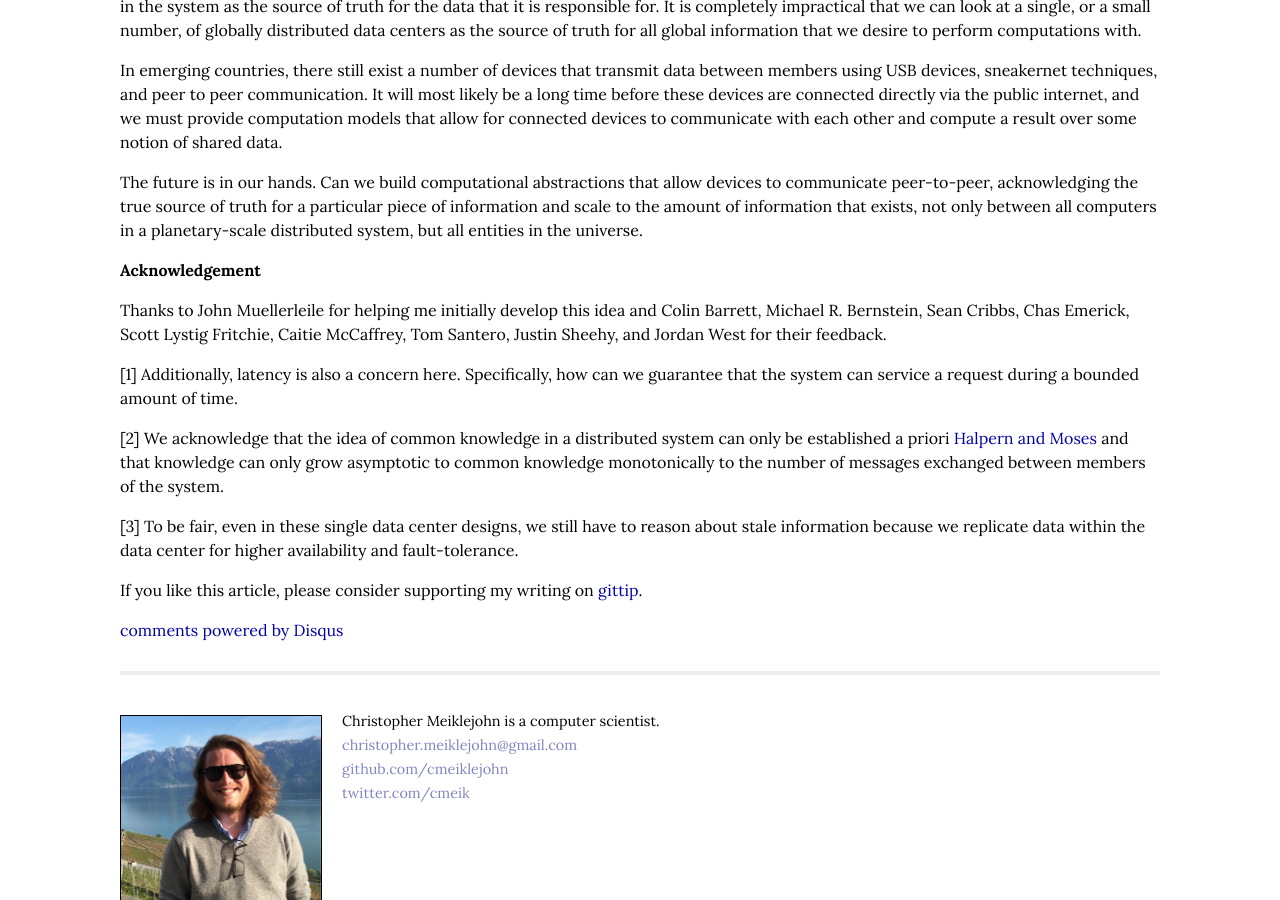
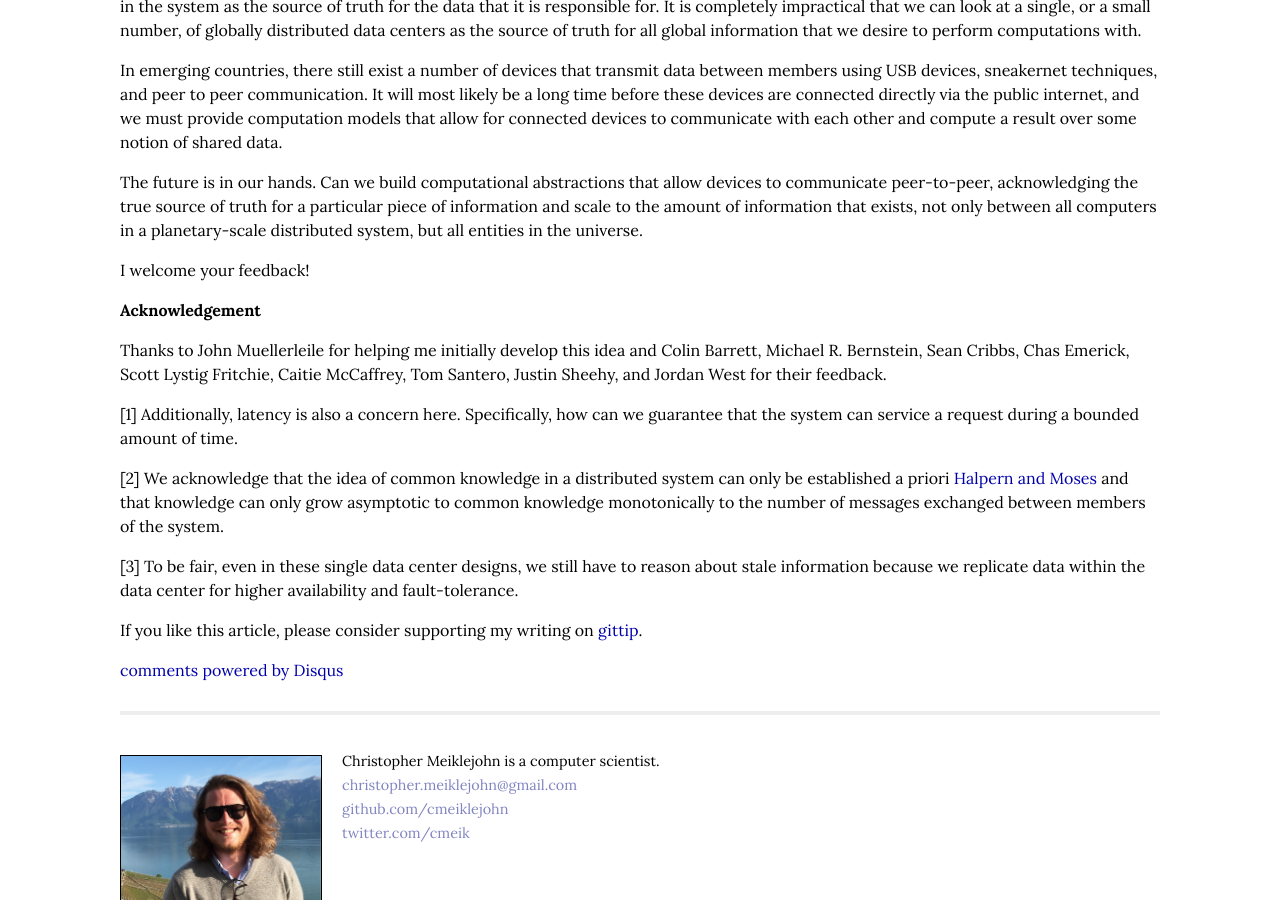
Before and after one commit to cmeiklejohn/cmeiklejohn.github.io, a Jekyll site: the page built from _posts/2015-10-27-tendency.markdown, in a window 1280 px wide and 900 px high, scrolled down 4362 px. Built offline with Jekyll 4.4.1, drawn with Linux system fonts in a browser that asks for light colours; comment, search, counter and statistics services are not loaded.

Commit message:
Checkpoint.

```diff
--- a/_posts/2015-10-27-tendency.markdown
+++ b/_posts/2015-10-27-tendency.markdown
@@ -95,6 +95,8 @@ In emerging countries, there still exist a number of devices that transmit data
 
 The future is in our hands.  Can we build computational abstractions that allow devices to communicate peer-to-peer, acknowledging the true source of truth for a particular piece of information and scale to the amount of information that exists, not only between all computers in a planetary-scale distributed system, but all entities in the universe.
 
+I welcome your feedback!
+
 ## Acknowledgement
 Thanks to John Muellerleile for helping me initially develop this idea and Colin Barrett, Michael R. Bernstein, Sean Cribbs, Chas Emerick, Scott Lystig Fritchie, Caitie McCaffrey, Tom Santero, Justin Sheehy, and Jordan West for their feedback.
 
```
